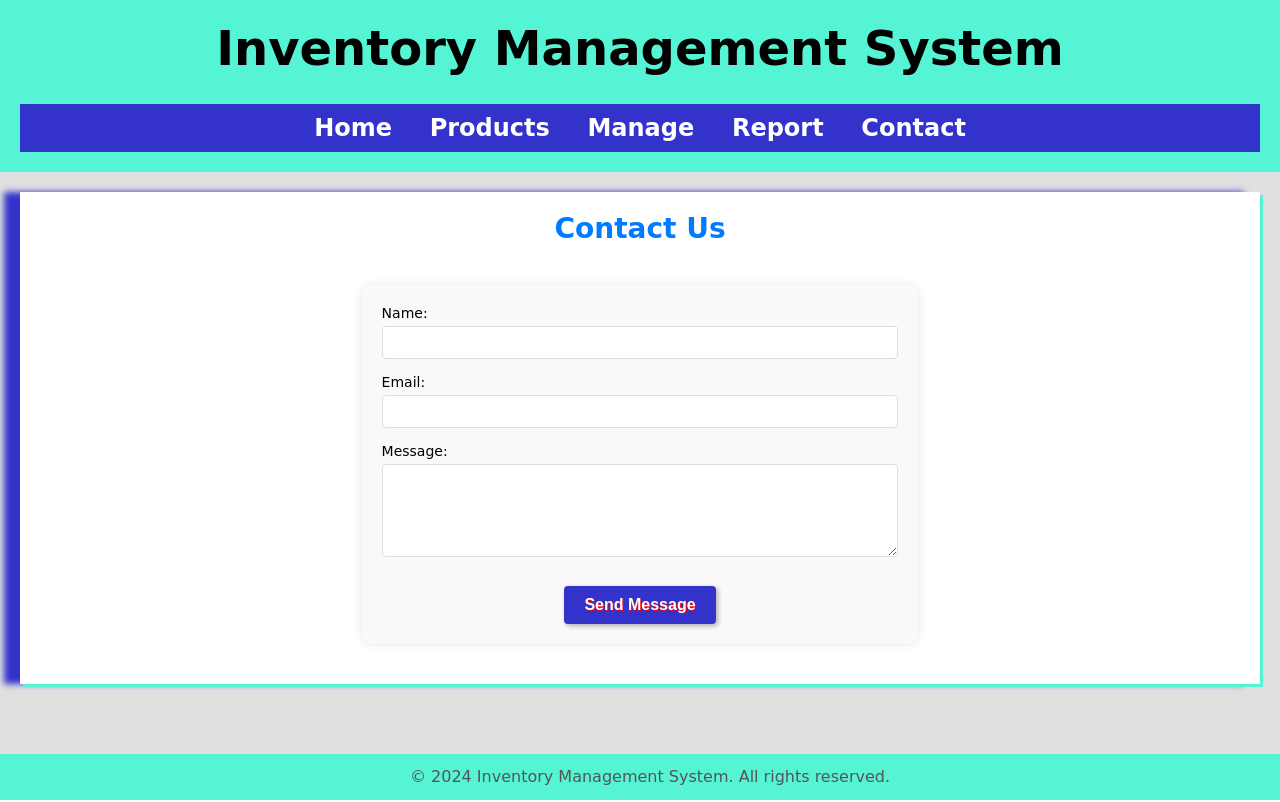
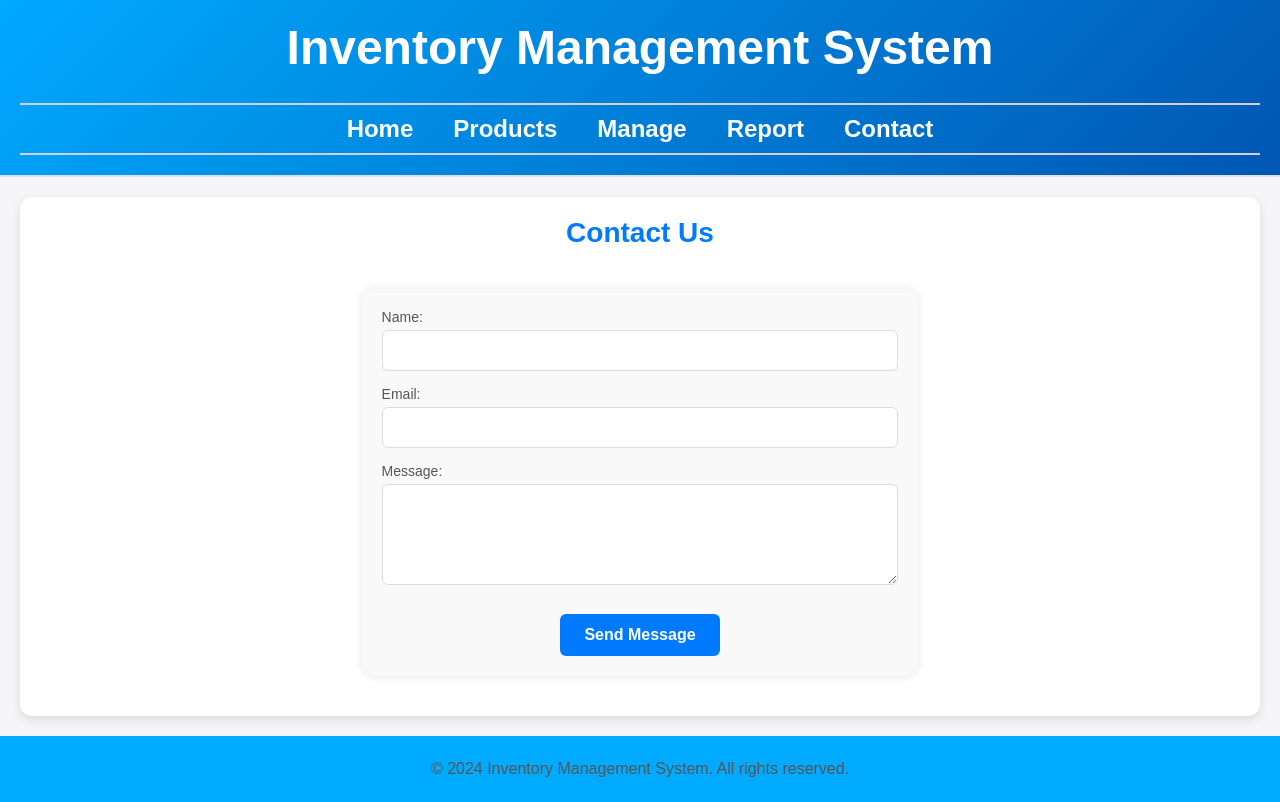
Before and after one commit to armenkay03/web-final, a PHP site: page /contact.html in a window 1280 px wide. Run offline with PHP 8.4, Linux system fonts and the light colour scheme.

Commit message:
changed styles from early 2000s to modern

```diff
--- a/index.html
+++ b/index.html
@@ -7,11 +7,6 @@
     <link rel="stylesheet" href="styles.css">
 </head>
 <body>
-    <!-- Retro Download Button -->
-    <div class="button-container">
-        <button id="downloadButton" onclick="downloadZip()">Download ZIP</button>
-    </div>
-
     <header>
         <h1>Inventory Management System</h1>
         <br>
--- a/styles.css
+++ b/styles.css
@@ -3,46 +3,91 @@ body, h1, h2, p, ul, li, input, textarea {
     margin: 0;
     padding: 0;
     border: 0;
-
 }
 
 body {
-    font-family: 'Comic Sans MS', cursive, sans-serif;
-    background-color: #e0e0e0;
-    color: #000;
+    font-family: 'Arial', sans-serif; /* Use a clean, modern font */
+    background-color: #f5f5f7; /* Soft light background */
+    color: #333; /* Dark gray for text */
     text-align: center;
 }
 
 header {
-    background: #55f4d4; /*green*/
-    color: #000;
+    background: linear-gradient(135deg, #00aaff, #0056b3); /* Modern gradient for header */
+    color: #fff;
     padding: 20px;
     font-size: 24px;
+    border-bottom: 2px solid #e0e0e0; /* Subtle bottom border */
+}
+
+.header-container {
+    display: flex; /* Use flexbox to align items */
+    align-items: center; /* Center items vertically */
+    justify-content: space-between; /* Space out the button and the heading */
+    padding: 10px 20px; /* Add some padding */
+}
+
+.button-container {
+    margin-right: 20px; /* Space between button and heading */
+}
+
+#downloadButton {
+    background-color: #007bff; /* Button color */
+    color: #fff; /* Text color */
+    border: none;
+    padding: 10px 20px; /* Button padding */
+    border-radius: 6px; /* Rounded corners */
+    cursor: pointer;
+    transition: background-color 0.3s ease; /* Smooth transition */
+}
+
+#downloadButton:hover {
+    background-color: #0056b3; /* Darker blue on hover */
+}
+
+
+nav {
+    border-top: 2px solid #d1d1d6; /* Light gray, very subtle border */
+    border-bottom: 2px solid #d1d1d6; /* Light gray bottom border */
+    /* border-left:2px solid #d1d1d6 ;
+    border-right:2px solid #d1d1d6 ; */
+    background-color: transparent; /* Keep the background transparent */
+    padding: 10px 0; /* Add some vertical padding */
 }
 
 nav ul {
     list-style-type: none;
-    background-color: #3333cc; /*blue*/
-    padding: 10px;
-}
-
-nav ul li {
-    display: inline;
-    margin: 0 15px;
+    padding: 0;
+    margin: 0;
+    display: flex;
+    justify-content: center; /* Center the navigation items */
+    gap: 20px; /* Space between the items */
 }
 
 nav ul li a {
-    color: #fff;
+    color: #fff; /* Apple's signature blue for links */
+    font-weight: bold;
     text-decoration: none;
-    font-weight: bold;
+    transition: color 0.3s ease;
+    padding: 8px 16px; /* Add padding around the links */
+}
+
+nav ul li a:hover {
+    color: #0056b3; /* Darker blue on hover */
+}
+
+/* Add rounded corners for a modern, Apple-like feel */
+nav ul li a {
+    border-radius: 8px; /* Subtle rounding of edges */
+    padding: 10px;
 }
 
 main {
     padding: 20px;
-    background-color: #fff;
+    background-color: #ffffff; /* Pure white for the main content */
     margin: 20px;
-    border: 2px;
-    box-shadow: 3px 3px #55f4d4, -1em 0 .4em #3333cc;
+    border-radius: 12px; /* Rounded corners for modern look */
+    box-shadow: 0 4px 10px rgba(0, 0, 0, 0.1); /* Soft shadow */
 }
 
 /* Centering the products table */
@@ -74,11 +119,12 @@ thead th {
     flex: 1;
     max-width: 48%; /* Makes sure forms are side by side */
     box-shadow: 0 0 10px rgba(0, 0, 0, 0.1);
-    border-radius: 8px;
+    border-radius: 12px; /* Rounded corners */
     padding: 20px;
-    background-color: #f9f9f9;
+    background-color: #f9f9f9; /* Light background for forms */
     box-sizing: border-box;
 }
+
 /* Form Container 2 - Centers the form horizontally */
 .form-container2 {
     display: flex;
@@ -99,14 +144,20 @@ thead th {
     display: block;
     margin-bottom: 5px;
     font-size: 14px;
+    color: #555; /* Dark gray for labels */
 }
 
 .form-control {
     width: 100%;
-    padding: 8px;
+    padding: 12px; /* Increased padding for inputs */
     border: 1px solid #ddd;
-    border-radius: 4px;
+    border-radius: 6px; /* Rounded corners */
     box-sizing: border-box;
+    transition: border 0.3s ease; /* Smooth border transition */
+}
+
+.form-control:focus {
+    border-color: #007bff; /* Focus color */
 }
 
 textarea.form-control {
@@ -114,92 +165,78 @@ textarea.form-control {
 }
 
 .btn {
-    background-color: #3333cc;
+    background-color: #007bff; /* Primary blue color */
     color: white;
     border: none;
-    padding: 10px 20px;
-    border-radius: 4px;
+    padding: 12px 24px; /* Increased padding for buttons */
+    border-radius: 6px; /* Rounded corners */
     cursor: pointer;
     font-size: 16px;
     display: inline-block;
     margin-top: 10px;
+    transition: background-color 0.3s ease, transform 0.3s ease; /* Smooth transitions */
 }
 
 .btn:hover {
-    background-color: #55f4d4;
+    background-color: #0056b3; /* Darker blue on hover */
+    transform: translateY(-2px); /* Slight lift on hover */
 }
 
 footer {
-    background: #55f4d4;
-    color: #000;
-    padding: 10px;
-    position: fixed;
-    bottom: 0;
-    width: 100%;
+    background: #00aaff; /* Modern gradient for footer */
+    color: #fff;
+    padding: 20px;
+    position: relative; /* Change fixed to relative for better flow */
     font-size: 14px;
 }
 
-/* Retro Button Styles */
-.button-container {
-    position: absolute;
-    top: 30px;
-    left: 30px;
-}
-
-/* Retro Button Styles */
+/* Modern Button Styles */
 button {
-    background-color: #000; /* Background color before hover (black) */
-    color: #fff; /* Text color before hover (white) */
-    border: 2px solid #000; /* Border color before hover (black) */
-    border-radius: 5px;
-    padding: 10px 20px;
+    background-color: #007bff; /* Primary blue */
+    color: #fff; /* Text color */
+    border: none;
+    padding: 12px 20px; /* Consistent padding */
+    border-radius: 6px;
     font-size: 16px;
     font-weight: bold;
-    text-shadow: 1px 1px #f00; /* Optional: text shadow */
-    box-shadow: 2px 2px 5px rgba(0, 0, 0, 0.3);
     cursor: pointer;
     transition: all 0.3s ease; /* Smooth transition for hover effects */
 }
 
 button:hover {
-    background-color: #f00; /* Background color on hover (white) */
-    color: #3333cc; /* Text color on hover (black) */
-    border-color: #fff; /* Border color on hover (white) */
-    transform: scale(1.1); /* Slightly enlarge the button on hover */
-    /* text-shadow: 1px 1px #000; */
+    background-color: #0056b3; /* Darker blue on hover */
+    transform: scale(1.05); /* Slightly enlarge the button on hover */
 }
 
 button:active {
     transform: scale(1); /* Reset size when the button is active */
-    box-shadow: inset 1px 1px 3px rgba(0, 0, 0, 0.5); /* Inner shadow effect when active */
 }
 
-
+/* Modern Contact Form */
 .contact-form {
     width: 50%;
-/*    text-align: center;*/
     padding: 20px;
-/*    background-color: ;*/
-    margin: 0 auto; /* Centers the table horizontally */
+    margin: 0 auto; /* Centers the form */
     border-collapse: collapse; /* Optional: Collapses borders */
 }
+
 /* Welcome Section */
 .welcome-section {
-    background-color: #f0f8ff;
+    background-color: #e8f0fe; /* Light background */
     padding: 40px;
     text-align: center;
     color: #333;
-    border-radius: 10px;
-    box-shadow: 0 4px 8px rgba(0, 0, 0, 0.1);
+    border-radius: 12px; /* Rounded corners */
+    box-shadow: 0 4px 10px rgba(0, 0, 0, 0.1);
 }
 
 /* About Section */
 .about-section {
     margin: 40px 0;
     padding: 20px;
-    background-color: #fff8e1;
-    border-radius: 10px;
-    box-shadow: 0 4px 8px rgba(0, 0, 0, 0.1);
+    background-color: #fff; /* Clean white for content */
+    border-radius: 12px; /* Rounded corners */
+    box-shadow: 0 4px 10px rgba(0, 0, 0, 0.1);
     text-align: center;
 }
 
@@ -262,30 +299,16 @@ button:active {
 
 /* General Styling */
 h2 {
-    color: #007bff;
+    color: #007bff; /* Blue for headings */
     font-size: 28px;
     margin-bottom: 20px;
 }
 
 p {
     font-size: 16px;
-    color: #555;
+    color: #555; /* Darker gray for paragraphs */
     line-height: 1.6;
 }
-
-
-
-button {
-    background-color: #3333cc;
-    color: #fff;
-    border: none;
-    padding: 10px 20px;
-    border-radius: 5px;
-    font-size: 16px;
-    cursor: pointer;
-    transition: background-color 0.3s ease;
-}
-
 
 .modal {
     display: none;
```
Also changed, not shown: other parts of styles.css (+17 -15 lines).
